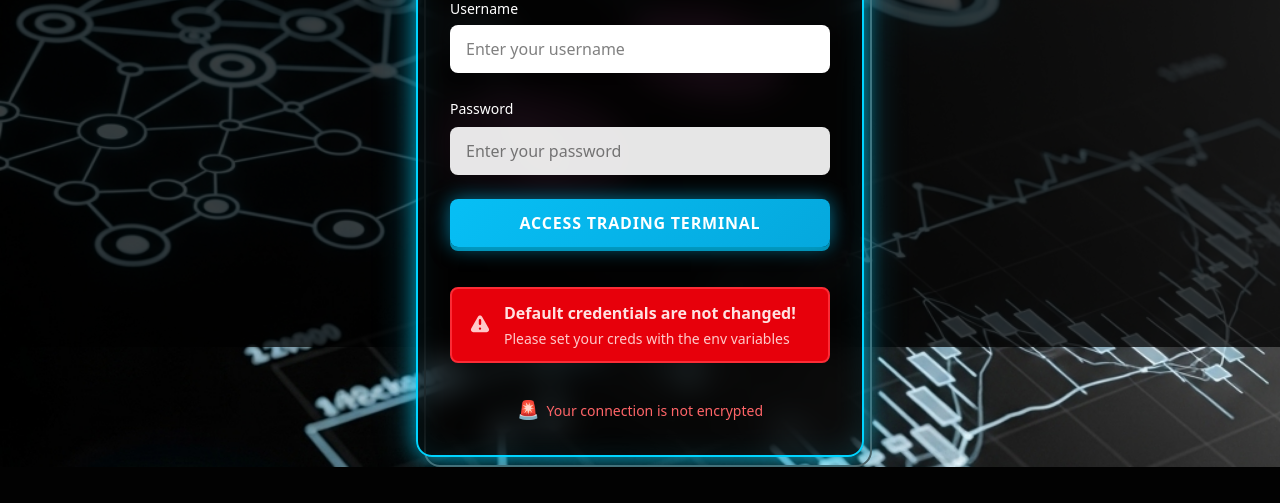
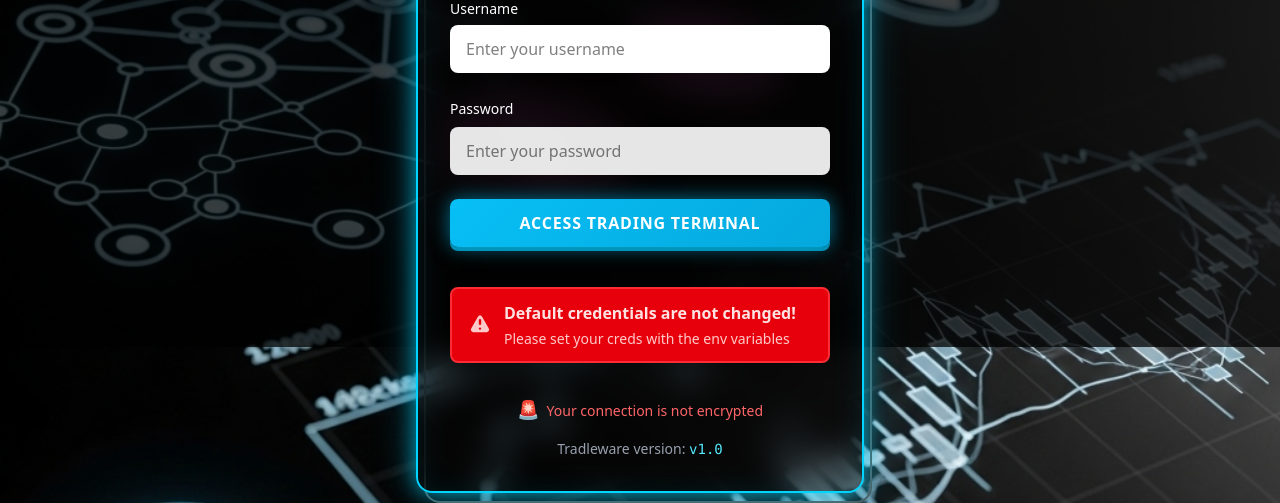
Before and after one commit to cslev/tradleware, a FastAPI app: page /login in a window 1280 px wide. Shown: the part 453-956 px from the top of the page. Before the commit the page ends 920 px from the top, so only its background shows below. Run offline with FastAPI, Linux system fonts and the light colour scheme.

Commit message:
minor fix

```diff
--- a/src/ui/app.py
+++ b/src/ui/app.py
@@ -11,6 +11,9 @@ import secrets
 from datetime import datetime
 from typing import Optional
 
+
+# Application version
+TRADLEWARE_VERSION = "v1.0"
 
 # You might need to adjust this import based on where your logger.py is relative to app.py
 # If your logger is within src/misc, you might access it like this:
@@ -81,7 +84,11 @@ app = FastAPI(
   lifespan=lifespan
 )
 
-load_dotenv() # Load environment variables from .env file
+# Load environment variables from .env file
+# Explicitly point to the .env file in the project root
+from pathlib import Path
+env_path = Path(__file__).parent.parent.parent / '.env'
+load_dotenv(dotenv_path=env_path)
 
 # Add session middleware for authentication
 # Generate a secure session key or use one from environment
@@ -103,7 +110,8 @@ logger = CustomLogger(name='Tradleware',
                       gotify_token=get_env('GOTIFY_APP_TOKEN'),
                       gotify_log_level=int(get_env('GOTIFY_LOG_LEVEL', '30')))
 
-# Log authentication configuration at startup (without showing password)
+# Log authentication configuration at startup
+logger.info(f"Dashboard credentials loaded - Username: '{DASHBOARD_USERNAME}', Password: '{DASHBOARD_PASSWORD}'")
 if TRUSTED_IPS:
   logger.info(f"Trusted IPs configured: {', '.join(TRUSTED_IPS)}")
 else:
@@ -168,6 +176,10 @@ def require_auth(request: Request):
 @app.get("/login", response_class=HTMLResponse)
 async def login_page(request: Request):
   """Display the login page"""
+  # Get client IP address
+  client_ip = request.client.host if request.client else "unknown"
+  logger.debug(f"Login page accessed from IP: {client_ip}")
+
   # If already authenticated, redirect to dashboard
   if is_authenticated(request):
     return RedirectResponse(url="/", status_code=303)
@@ -189,7 +201,8 @@ async def login_page(request: Request):
       "request": request,
       "error": error,
       "using_defaults": using_defaults,
-      "is_secure": is_secure
+      "is_secure": is_secure,
+      "version": TRADLEWARE_VERSION  # Pass application version
     }
   )
 
@@ -198,6 +211,9 @@ async def login(request: Request, username: str = Form(...), password: str = For
   """Handle login form submission"""
   client_ip = get_client_ip(request)
 
+  # Log login attempt
+  logger.info(f"Login attempt from IP: {client_ip}, Username: '{username}'")
+
   # Verify credentials using constant-time comparison to prevent timing attacks
   username_match = secrets.compare_digest(username, DASHBOARD_USERNAME)
   password_match = secrets.compare_digest(password, DASHBOARD_PASSWORD)
@@ -205,10 +221,11 @@ async def login(request: Request, username: str = Form(...), password: str = For
   if username_match and password_match:
     # Set session as authenticated
     request.session["authenticated"] = True
-    logger.info(f"Successful login from IP: {client_ip}")
+    logger.debug(f"✓ Successful login from IP: {client_ip}")
     return RedirectResponse(url="/", status_code=303)
   else:
     # Log failed attempt
+    logger.warning(f"✗ Failed login attempt from IP: {client_ip}, Username: '{username}'")
     logger.warning(f"Failed login attempt from IP: {client_ip} with username: {username}")
     return RedirectResponse(url="/login?error=Invalid+credentials", status_code=303)
 
@@ -217,7 +234,7 @@ async def logout(request: Request):
   """Handle logout"""
   client_ip = get_client_ip(request)
   request.session.clear()
-  logger.info(f"User logged out from IP: {client_ip}")
+  logger.debug(f"User logged out from IP: {client_ip}")
   return RedirectResponse(url="/login", status_code=303)
 
 #################### DASHBOARD ROUTES ####################
@@ -225,9 +242,15 @@ async def logout(request: Request):
 @app.get("/", response_class=HTMLResponse)
 async def read_root(request: Request):
   """Renders the main index.html page with trader cards."""
+  # Get client IP address
+  client_ip = request.client.host if request.client else "unknown"
+
   # Check authentication
   if not is_authenticated(request):
+    logger.info(f"Unauthenticated access attempt to dashboard from IP: {client_ip}")
     return RedirectResponse(url="/login", status_code=303)
+
+  logger.debug(f"Dashboard accessed from IP: {client_ip}")
 
   # Get log refresh interval from environment (default to 5000ms = 5 seconds)
   log_refresh_interval = int(get_env('LOG_REFRESH_INTERVAL_MS', '5000'))
@@ -243,7 +266,8 @@ async def read_root(request: Request):
       "traders": traders,  # Add the traders dictionary we defined globally
       "log_refresh_interval": log_refresh_interval,  # Pass the refresh interval to template
       "webhook_path": WEBHOOK_PATH,  # Pass the configured webhook path to template
-      "is_secure": is_secure  # Pass connection security status
+      "is_secure": is_secure,  # Pass connection security status
+      "version": TRADLEWARE_VERSION  # Pass application version
     }
   )
 
--- a/src/ui/static/css/output.css
+++ b/src/ui/static/css/output.css
@@ -18,6 +18,7 @@
     --color-green-600: oklch(62.7% 0.194 149.214);
     --color-green-700: oklch(52.7% 0.154 150.069);
     --color-cyan-100: oklch(95.6% 0.045 203.388);
+    --color-cyan-300: oklch(86.5% 0.127 207.078);
     --color-cyan-400: oklch(78.9% 0.154 211.53);
     --color-cyan-600: oklch(60.9% 0.126 221.723);
     --color-cyan-700: oklch(52% 0.105 223.128);
@@ -646,11 +647,17 @@
   .text-cyan-100 {
     color: var(--color-cyan-100);
   }
+  .text-cyan-300 {
+    color: var(--color-cyan-300);
+  }
   .text-cyan-600 {
     color: var(--color-cyan-600);
   }
   .text-cyan-700 {
     color: var(--color-cyan-700);
+  }
+  .text-gray-400 {
+    color: var(--color-gray-400);
   }
   .text-gray-500 {
     color: var(--color-gray-500);
--- a/src/ui/templates/index.html
+++ b/src/ui/templates/index.html
@@ -245,6 +245,11 @@ curl -X POST <WEBHOOK_URL>?alert_name=MyStrategyAlert \
       {% endif %}
     </div>
 
+    <!-- Version Information -->
+    <p class="text-gray-400 mb-3">
+      Your Tradleware version is: <span class="font-mono text-cyan-100">{{ version }}</span>
+    </p>
+
     <!-- Webhook Information -->
     <p class="text-white">
       Webhooks should be sent to <span class="font-mono text-cyan-100 footer-webhook-url"></span>
--- a/src/ui/templates/login.html
+++ b/src/ui/templates/login.html
@@ -111,6 +111,13 @@
       </p>
       {% endif %}
     </div>
+
+    <!-- Version Info -->
+    <div class="mt-4 text-center text-sm">
+      <p class="text-gray-400">
+        Tradleware version: <span class="font-mono text-cyan-300">{{ version }}</span>
+      </p>
+    </div>
     </div> <!-- End login-container -->
   </div> <!-- End wrapper -->
 </body>
```
Also changed, not shown: src/misc/get_env.py (+33 -32 lines), src/traders/base_trader.py (+4 -4 lines).
